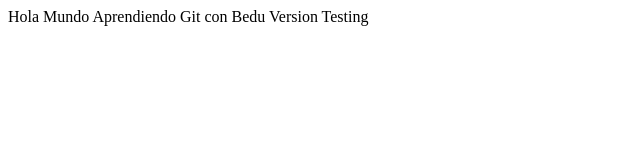
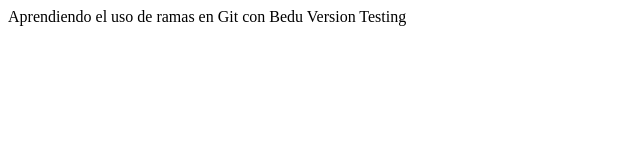
Before and after one commit to CaritoBA87-tech/Modulo-Git, a plain HTML site: page index.html in a window 1280 px wide. Shown: the whole page, without its empty margins (0-640 px from the left). Drawn offline with Linux system fonts and the light colour scheme.

Commit message:
Generando conflicto testing

```diff
--- a/index.html
+++ b/index.html
@@ -1,10 +1,10 @@
 <!DOCTYPE html>
 <html>
 <head>
-	<tittle> Hola Mundo </tittle>
+<title>Hola Mundo - Generando Conflicto Testing</title>
 </head>
 <body>
-	Aprendiendo Git con Bedu
-	Version Testing
+Aprendiendo el uso de ramas en Git con Bedu
+Version Testing
 </body>
 </html>
```
